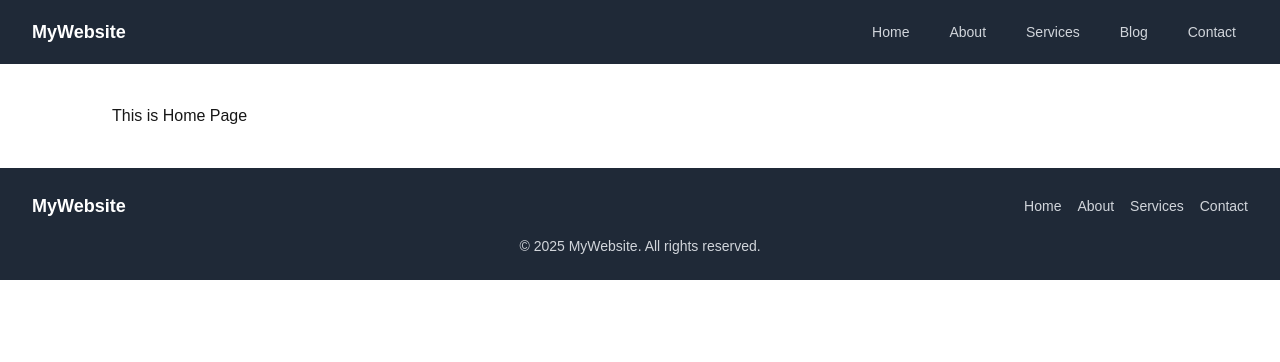
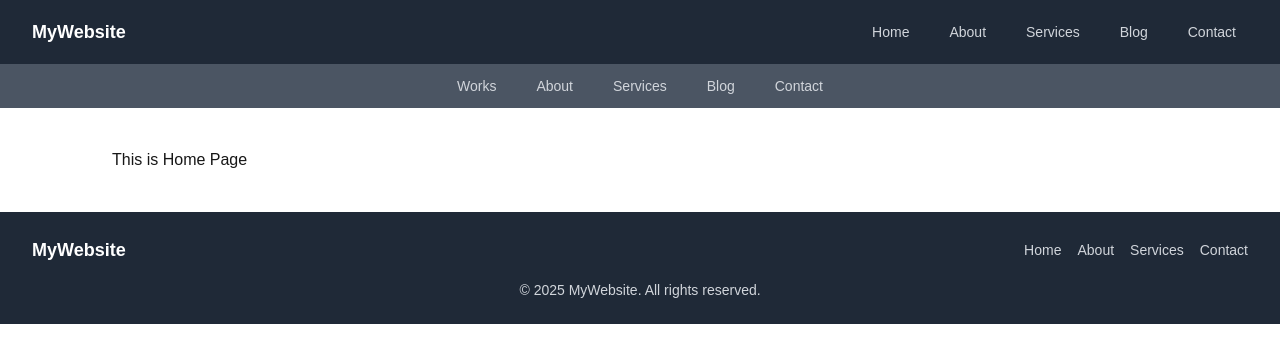
Before and after one commit to Mohosin999/Next.js-15, a Next.js app: page / in a window 1280 px wide. Shown: the top 362 px of the page. Built offline with nearby package versions, Linux system fonts and the light colour scheme.

Commit message:
parallel routing

```diff
--- a/src/app/layout.js
+++ b/src/app/layout.js
@@ -2,6 +2,7 @@ import { Geist, Geist_Mono } from "next/font/google";
 import "./globals.css";
 import Navbar from "@/components/navbar";
 import Footer from "@/components/footer";
+import SecondNavbar from "@/components/secondNavbar";
 
 const geistSans = Geist({
   variable: "--font-geist-sans",
@@ -25,6 +26,7 @@ export default function RootLayout({ children }) {
         className={`${geistSans.variable} ${geistMono.variable} antialiased`}
       >
         <Navbar />
+        <SecondNavbar />
         {children}
         <Footer />
       </body>
--- /dev/null
+++ b/src/app/works/@analytics/page.jsx
@@ -0,0 +1,16 @@
+import Wrapper from "@/components/wrapper";
+
+export default function Analytics() {
+  return (
+    <Wrapper>
+      <ul>
+        <li>
+          <a href="/dashboard/section1">Section 1</a>
+        </li>
+        <li>
+          <a href="/dashboard/section2">Section 2</a>
+        </li>
+      </ul>
+    </Wrapper>
+  );
+}
--- /dev/null
+++ b/src/app/works/@team/loading.jsx
@@ -0,0 +1,10 @@
+import Wrapper from "@/components/wrapper";
+
+export default function Loading() {
+  // Or a custom loading skeleton component
+  return (
+    <div>
+      <p className="text-center">Users Loading...</p>
+    </div>
+  );
+}
--- /dev/null
+++ b/src/app/works/@team/page.jsx
@@ -0,0 +1,20 @@
+import Wrapper from "@/components/wrapper";
+
+export default async function Team() {
+  await new Promise((resolve) => setTimeout(resolve, 3000));
+  const response = await fetch(
+    "https://jsonplaceholder.typicode.com/users"
+  ).then((res) => res.json());
+
+  return (
+    <Wrapper>
+      <h1>User's Name List</h1>
+
+      {response.map((user) => (
+        <h3 key={user.id} className="my-2 p-4 bg-sky-300">
+          {user.name}
+        </h3>
+      ))}
+    </Wrapper>
+  );
+}
--- /dev/null
+++ b/src/app/works/layout.jsx
@@ -0,0 +1,13 @@
+import Wrapper from "@/components/wrapper";
+
+export default function WorksLayout({ children, team, analytics }) {
+  return (
+    <div>
+      <div className="flex items-center justify-between">
+        {children}
+        {analytics}
+        {team}
+      </div>
+    </div>
+  );
+}
--- /dev/null
+++ b/src/app/works/page.jsx
@@ -0,0 +1,10 @@
+import Wrapper from "@/components/wrapper";
+
+export default function Works() {
+  return (
+    <Wrapper>
+      <h1>Welcome to Works</h1>
+      <p>Select a team or analytics section to continue.</p>
+    </Wrapper>
+  );
+}
--- /dev/null
+++ b/src/components/secondNavbar.jsx
@@ -0,0 +1,45 @@
+import Link from "next/link";
+
+export default function SecondNavbar() {
+  return (
+    <nav className="bg-gray-600">
+      <div className="max-w-7xl mx-auto px-4 sm:px-6 lg:px-8">
+        <div className="py-1 flex flex-col items-center justify-center">
+          {/* Links Section */}
+          <div className=" md:flex space-x-4">
+            <Link
+              href="/works"
+              className="text-gray-300 hover:text-white px-3 py-2 rounded-md text-sm font-medium"
+            >
+              Works
+            </Link>
+            <Link
+              href="/about"
+              className="text-gray-300 hover:text-white px-3 py-2 rounded-md text-sm font-medium"
+            >
+              About
+            </Link>
+            <Link
+              href="/services"
+              className="text-gray-300 hover:text-white px-3 py-2 rounded-md text-sm font-medium"
+            >
+              Services
+            </Link>
+            <Link
+              href="/blog"
+              className="text-gray-300 hover:text-white px-3 py-2 rounded-md text-sm font-medium"
+            >
+              Blog
+            </Link>
+            <Link
+              href="/contact"
+              className="text-gray-300 hover:text-white px-3 py-2 rounded-md text-sm font-medium"
+            >
+              Contact
+            </Link>
+          </div>
+        </div>
+      </div>
+    </nav>
+  );
+}
```
